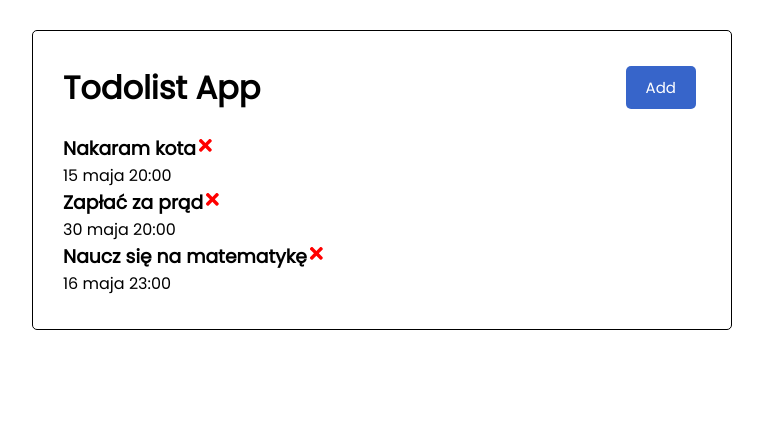
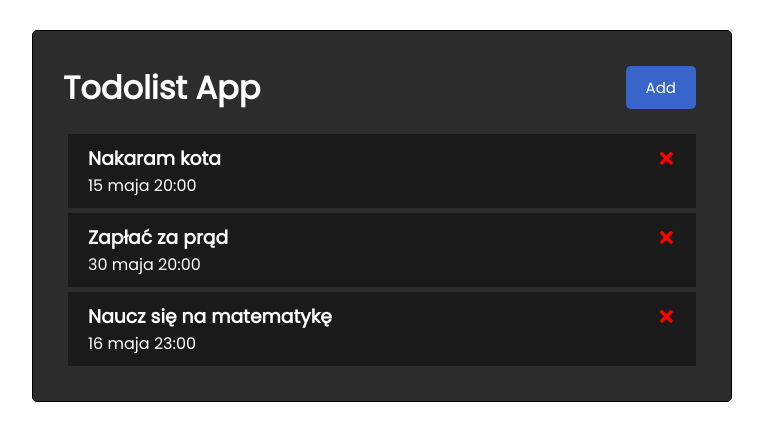
Before and after one commit to Highlighted-dev/todolist-site-react, a React (Create React App) app: page / in a window 1280 px wide. Shown: the top 440 px of the page, without its empty margins (258-1021 px from the left). Built offline with nearby package versions, Linux system fonts and the light colour scheme.

Commit message:
Changed everything to black theme

```diff
--- a/src/index.css
+++ b/src/index.css
@@ -11,6 +11,8 @@
 }
 
 .container {
+  background-color: #2c2c2c;
+  color:white;
   max-width: 700px;
   min-width: 400px;
   margin: 30px auto;
@@ -53,3 +55,17 @@
   display: block;
   width: 100%;
 }
+.task {
+  background: #1a1a1a;
+  color: white;
+  margin: 5px;
+  padding: 10px 20px;
+  cursor: pointer;
+}
+
+
+.task h3 {
+  display: flex;
+  align-items: center;
+  justify-content: space-between;
+}
```
